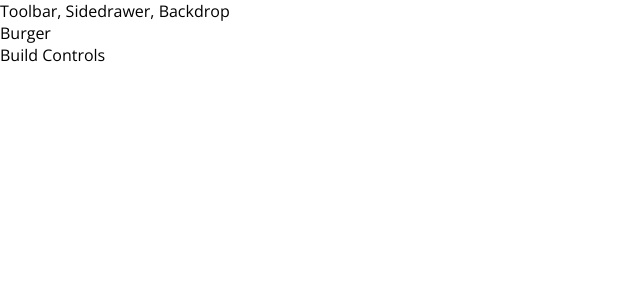
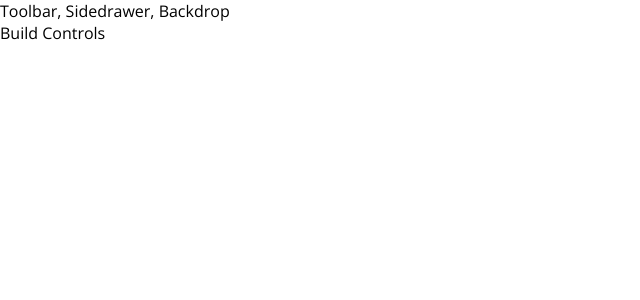
Before and after one commit to aleksandar78/react-burger-app, a React app: page / in a window 1280 px wide. Shown: the top 300 px of the page, without its empty margins (0-640 px from the left). Built offline with nearby package versions, Linux system fonts and the light colour scheme.

Commit message:
Render burger component in BurgerBuilder

```diff
--- a/src/components/Burger/Burger.css
+++ b/src/components/Burger/Burger.css
@@ -8,13 +8,14 @@
     font-size: 1.2rem;
 }
 
-@media (min-width: 1000px) and (min-height: 700px) {
+
+
+@media (min-width: 500px) and (min-height: 400px) {
     .Burger {
-        width: 700px;
-        height: 600px;
+        width: 300px;
+        height: 350px;
     }
 }
-
 
 @media (min-width: 500px) and (min-height: 401px) {
     .Burger {
@@ -23,9 +24,9 @@
     }
 }
 
-@media (min-width: 500px) and (min-height: 400px) {
+@media (min-width: 1000px) and (min-height: 700px) {
     .Burger {
-        width: 300px;
-        height: 350px;
+        width: 700px;
+        height: 600px;
     }
 }
--- a/src/components/Burger/Burger.js
+++ b/src/components/Burger/Burger.js
@@ -1,5 +1,4 @@
 import React from 'react';
-import PropTypes from 'prop-types';
 import classes from './Burger.css';
 import BurgerIngredient from "./BurgerIngredient/BurgerIngredient";
 
--- a/src/containers/BurgerBuilder/BurgerBuilder.js
+++ b/src/containers/BurgerBuilder/BurgerBuilder.js
@@ -1,11 +1,12 @@
 import React, { Component } from 'react';
 import Aux from '../../hoc/Aux';
+import Burger from "../../components/Burger/Burger";
 
 export class BurgerBuilder extends Component{
   render() {
     return (
       <Aux>
-        <div>Burger</div>
+        <Burger />
         <div>Build Controls</div>
       </Aux>
     );
```
